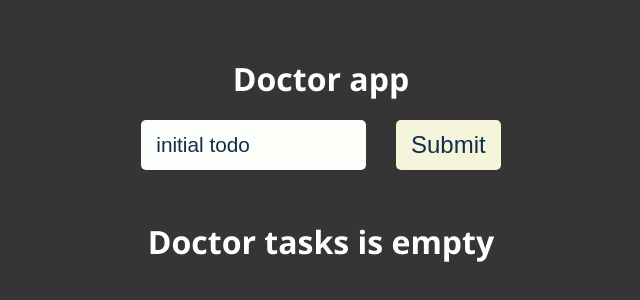
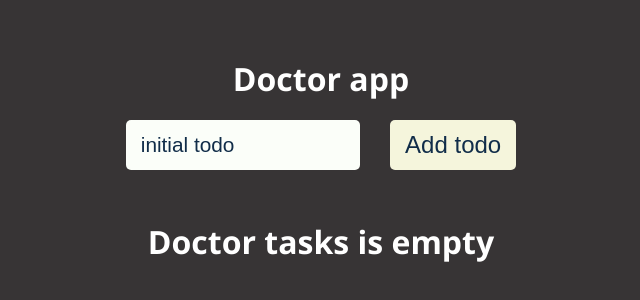
Before and after one commit to AnatolSalau/React_js_full_course, a React (Create React App) app in the folder lesson_24_todo_app_v2/: page / in a window 1280 px wide. Shown: the part 240-540 px from the top of the page, without its empty margins (319-959 px from the left). Built offline with nearby package versions, Linux system fonts and the light colour scheme.

Commit message:
lesson_24_todo_app_v2 Task quantity

```diff
--- a/lesson_24_todo_app_v2/src/App.js
+++ b/lesson_24_todo_app_v2/src/App.js
@@ -75,12 +75,14 @@ function App() {
                     deleteCompletedTodoHandler={deleteCompletedTodosHandler}
                 />
             )}
-
             <TodoList
                 todoList={todoList}
                 deleteTodoHandler={deleteTodoFromListHandler}
                 toggleTodoHandler={toggleTodoInListHandler}
             />
+            {completedTodosCount >0 && (
+                <h3> {`Кол-во выполненных задач ${completedTodosCount}`}</h3>
+            )}
         </div>
     );
 }
--- a/lesson_24_todo_app_v2/src/components/Todos/TodoForm.js
+++ b/lesson_24_todo_app_v2/src/components/Todos/TodoForm.js
@@ -1,5 +1,6 @@
 import style from './TodoForm.module.css'
 import {useState} from "react";
+import Button from "../UI/Button";
 
 function TodoForm({addTodoHandler}) {
 
@@ -40,7 +41,12 @@ function TodoForm({addTodoHandler}) {
                     }
                 }
             />
-            <button type="submit">Submit</button>
+            <Button
+                type="submit"
+                title="Add todo"
+            >
+                Add todo
+            </Button>
         </form>
     )
 }
--- a/lesson_24_todo_app_v2/src/components/Todos/TodoForm.module.css
+++ b/lesson_24_todo_app_v2/src/components/Todos/TodoForm.module.css
@@ -4,27 +4,15 @@
     justify-content: center;
     margin-bottom: 30px;
     gap: 10px;
+    border: none;
 }
 
 .todoForm input {
+    outline: 0;
     background-color: #fbfef9;
     width: 45%;
     height: 30px;
     font-size: 1.3rem;
-}
-.todoForm button {
-    margin-left: 20px;
-    height: 50px;
-    cursor: pointer;
-    background-color: beige;
-    font-size: 1.5rem;
-}
-
-.todoForm button:hover {
-    background-color: rgb(240, 240, 155);
-}
-
-.todoForm input, button {
     padding: 10px 15px;
     border: none;
     border-radius: 5px;
--- a/lesson_24_todo_app_v2/src/components/Todos/TodosActions.js
+++ b/lesson_24_todo_app_v2/src/components/Todos/TodosActions.js
@@ -13,14 +13,14 @@ function TodosActions({
         <div className={style}>
             <Button
                 title="Reset Todos"
-                onCLick={resetTodoHandler}
+                onClick={resetTodoHandler}
             >
                 <RiRefreshLine />
             </Button>
             <Button
                 title="Clear Completed Todos"
-                onCLick={deleteCompletedTodoHandler}
-                isDisable={completedTodoExist !== true}
+                onClick={deleteCompletedTodoHandler}
+                disabled={completedTodoExist !== true}
             >
                 <RiDeleteBin2Line />
             </Button>
--- a/lesson_24_todo_app_v2/src/components/Todos/TodosActions.module.css
+++ b/lesson_24_todo_app_v2/src/components/Todos/TodosActions.module.css
@@ -0,0 +1,3 @@
+.todosActions {
+    margin: 5px;
+}
--- a/lesson_24_todo_app_v2/src/components/UI/Button.js
+++ b/lesson_24_todo_app_v2/src/components/UI/Button.js
@@ -8,20 +8,21 @@ import style from './Button.module.css'
  * @param isDisable - tp hide or not Button
  */
 
-function Button({onCLick, children, title, isDisable = false}) {
-
+function Button(props) {
+    const {onClick, children, title, disabled = false} = props;
     const changeCssClass = () => {
         return ` ${
-            isDisable
+            disabled
                 ? ` ${style.button} ${style.disabledButton}`
                 : style.button
         } `
     }
     return (
       <button className={changeCssClass()}
-              onClick={onCLick}
+              {...props}
+              onClick={onClick}
               title={title}
-              disabled={isDisable}
+              disabled={disabled}
       >
           {children}
       </button>
```
